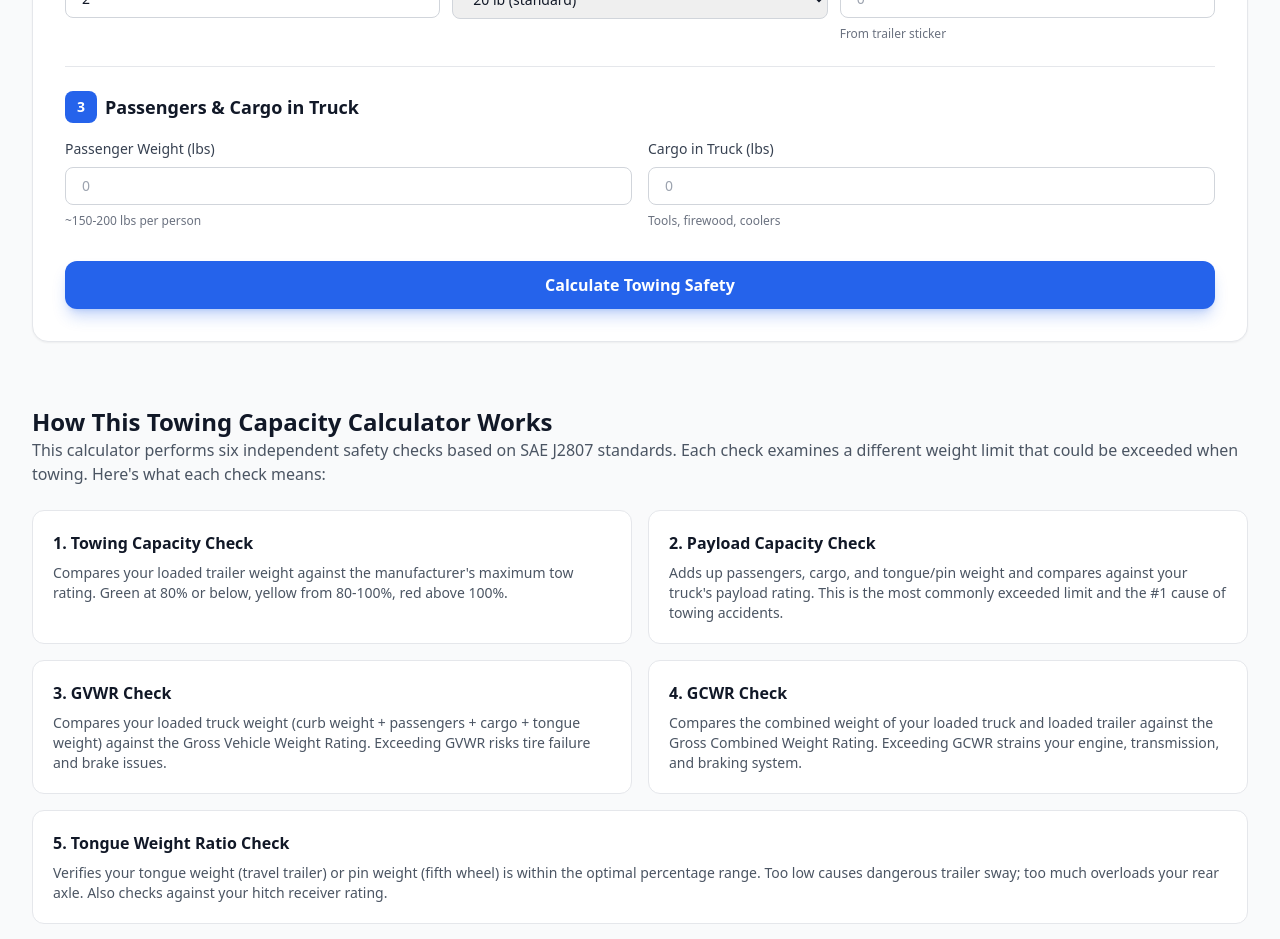
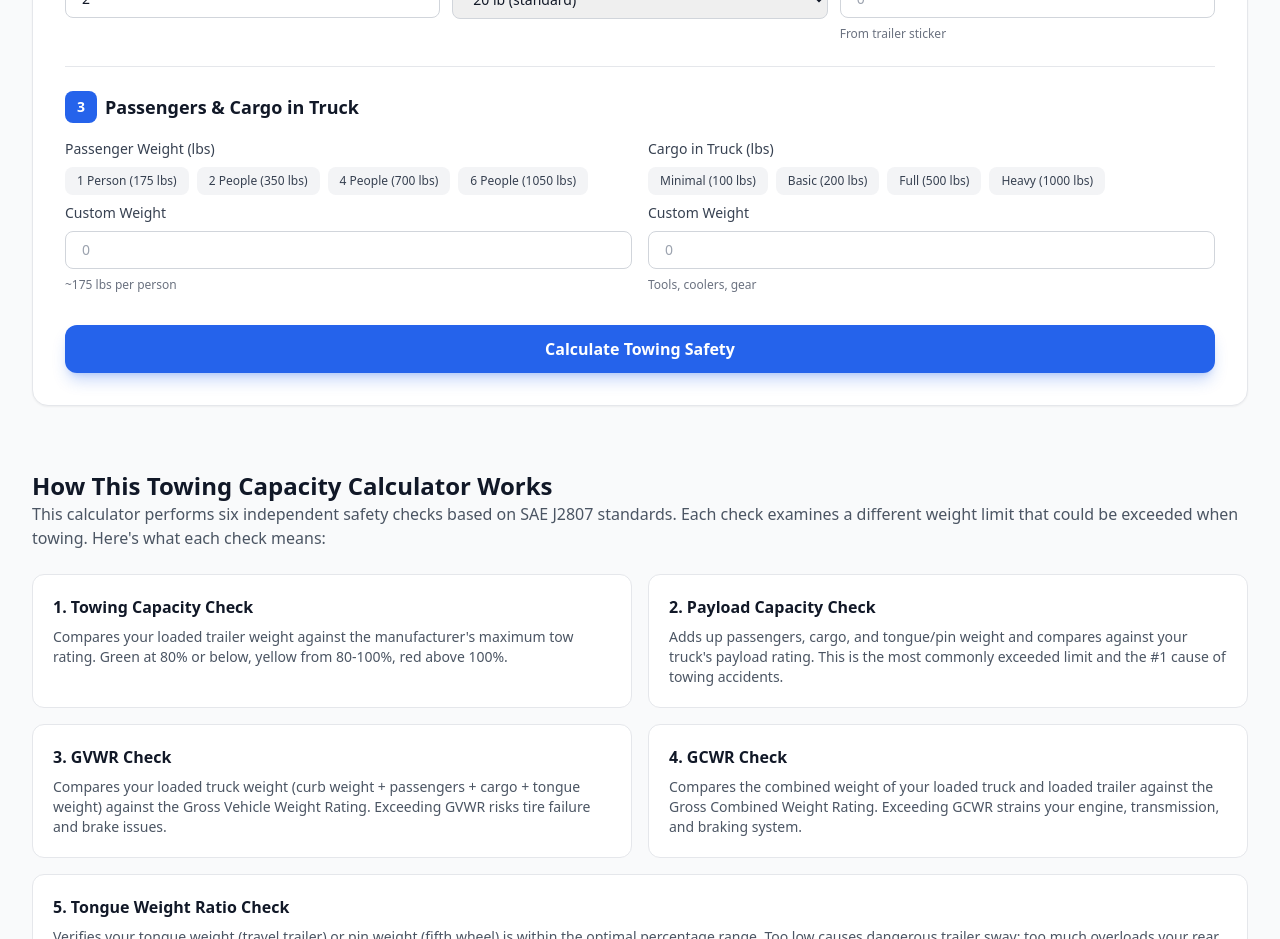
Before and after one commit to Zhou-Xiaoyong/rv-towing-calculator, a Next.js app: page /towing-capacity-calculator in a window 1280 px wide. Shown: the part 780-1719 px from the top of the page. Built offline with nearby package versions, Linux system fonts and the light colour scheme.

Commit message:
feat: 网站改进建议
Co-authored-by: traeagent <traeagent@users.noreply.github.com>

```diff
--- a/src/components/calculators/TowingCalculator.tsx
+++ b/src/components/calculators/TowingCalculator.tsx
@@ -147,9 +147,16 @@ export default function TowingCalculator() {
     setTrailerType(trailer.type === "fifth-wheel" ? "fifth-wheel" : "travel-trailer");
     // Auto-set propane tanks based on trailer data
     if (trailer.propaneLbs) {
-      setPropaneTanks(Math.round(trailer.propaneLbs / 20)); // Assume 20lb tanks
+      setPropaneTanks(Math.round(trailer.propaneLbs / 20));
       setPropaneTankSize(20);
     }
+    // Smart default: cargo weight = 12% of dry weight (typical RV loading)
+    const estimatedCargo = Math.round(trailer.dryWeight * 0.12);
+    setCargoWeight(estimatedCargo);
+    // Smart default: passengers = 4 people × 175 lbs = 700 lbs
+    setPassengerWeight(700);
+    // Smart default: truck cargo = 200 lbs (coolers, tools, basic gear)
+    setTruckCargoWeight(200);
   };
 
   const handleCalculate = useCallback(() => {
@@ -418,52 +425,56 @@ export default function TowingCalculator() {
                 selectedTrailerId={selectedTrailer?.id}
               />
 
-              {/* Selected trailer info */}
+              {/* Auto-filled specs summary */}
               {selectedTrailer && (
-                <div className="bg-green-50 border border-green-200 rounded-lg p-4">
-                  <div className="flex items-start justify-between mb-2">
-                    <h4 className="font-semibold text-green-900">
-                      {selectedTrailer.brand} {selectedTrailer.model} {selectedTrailer.trim}
-                    </h4>
-                    <span className="text-xs bg-green-200 text-green-800 px-2 py-1 rounded">
-                      {selectedTrailer.type}
+                <div className="rounded-lg border border-green-200 bg-green-50 p-4">
+                  <p className="mb-3 text-sm font-medium text-green-800">
+                    ✓ Specs auto-filled from database
+                  </p>
+                  <div className="grid grid-cols-2 gap-2 text-sm">
+                    <div className="flex items-center justify-between">
+                      <span className="text-green-600">Dry Weight</span>
+                      <span className="font-medium text-green-900">
+                        {selectedTrailer.dryWeight} lbs
                       </span>
                     </div>
-                  <div className="grid grid-cols-2 md:grid-cols-4 gap-2 text-sm">
-                    <div>
-                      <span className="text-green-700">Dry Weight:</span>
-                      <p className="font-medium">{selectedTrailer.dryWeight} lbs</p>
+                    <div className="flex items-center justify-between">
+                      <span className="text-green-600">GVWR</span>
+                      <span className="font-medium text-green-900">
+                        {selectedTrailer.gvwr} lbs
+                      </span>
                     </div>
-                    <div>
-                      <span className="text-green-700">GVWR:</span>
-                      <p className="font-medium">{selectedTrailer.gvwr} lbs</p>
+                    <div className="flex items-center justify-between">
+                      <span className="text-green-600">
+                        {selectedTrailer.type === "fifth-wheel"
+                          ? "Pin Weight"
+                          : "Hitch Weight"}
+                      </span>
+                      <span className="font-medium text-green-900">
+                        {selectedTrailer.pinWeight || selectedTrailer.hitchWeight} lbs
+                      </span>
                     </div>
-                    <div>
-                      <span className="text-green-700">
-                        {selectedTrailer.type === "fifth-wheel" ? "Pin Weight:" : "Hitch Weight:"}
+                    <div className="flex items-center justify-between">
+                      <span className="text-green-600">Length</span>
+                      <span className="font-medium text-green-900">
+                        {selectedTrailer.length} ft
                       </span>
-                      <p className="font-medium">
-                        {selectedTrailer.pinWeight || selectedTrailer.hitchWeight} lbs
-                      </p>
-                    </div>
-                    <div>
-                      <span className="text-green-700">Length:</span>
-                      <p className="font-medium">{selectedTrailer.length} ft</p>
                     </div>
                   </div>
-                  <p className="mt-2 text-xs text-green-700">
-                    ✓ Specs auto-filled from database. You can adjust cargo and water below.
-                  </p>
                 </div>
               )}
 
-              {/* Still allow adjusting cargo, water, etc. */}
+              {/* Adjust these values if needed */}
+              <div className="mt-4 rounded-lg border border-gray-200 bg-gray-50 p-4">
+                <p className="mb-3 text-sm font-medium text-gray-700">
+                  Adjust Loaded Weight (optional)
+                </p>
                 <div className="grid grid-cols-2 gap-3 md:grid-cols-3">
                   <NumberInput
                     label="Cargo in Trailer (lbs)"
                     value={cargoWeight}
                     onChange={setCargoWeight}
-                  hint="Gear, food, clothing"
+                    hint={`${Math.round((cargoWeight / dryWeight) * 100)}% of dry weight`}
                   />
                   <NumberInput
                     label="Fresh Water (gallons)"
@@ -475,7 +486,9 @@ export default function TowingCalculator() {
                     label="Propane Tanks"
                     value={propaneTanks}
                     onChange={setPropaneTanks}
+                    hint={`${propaneTanks} × ${propaneTankSize} lbs`}
                   />
+                </div>
               </div>
             </div>
           ) : (
@@ -579,18 +592,70 @@ export default function TowingCalculator() {
             Passengers &amp; Cargo in Truck
           </h2>
           <div className="grid grid-cols-1 gap-4 md:grid-cols-2">
+            <div>
+              <label className="mb-2 block text-sm font-medium text-gray-700">
+                Passenger Weight (lbs)
+              </label>
+              <div className="flex flex-wrap gap-2 mb-2">
+                {[
+                  { label: "1 Person", value: 175 },
+                  { label: "2 People", value: 350 },
+                  { label: "4 People", value: 700 },
+                  { label: "6 People", value: 1050 },
+                ].map((option) => (
+                  <button
+                    key={option.value}
+                    type="button"
+                    onClick={() => setPassengerWeight(option.value)}
+                    className={`px-3 py-1.5 rounded-lg text-xs font-medium transition-colors ${
+                      passengerWeight === option.value
+                        ? "bg-brand-600 text-white"
+                        : "bg-gray-100 text-gray-700 hover:bg-gray-200"
+                    }`}
+                  >
+                    {option.label} ({option.value} lbs)
+                  </button>
+                ))}
+              </div>
               <NumberInput
-              label="Passenger Weight (lbs)"
+                label="Custom Weight"
                 value={passengerWeight}
                 onChange={setPassengerWeight}
-              hint="~150-200 lbs per person"
+                hint="~175 lbs per person"
               />
+            </div>
+            <div>
+              <label className="mb-2 block text-sm font-medium text-gray-700">
+                Cargo in Truck (lbs)
+              </label>
+              <div className="flex flex-wrap gap-2 mb-2">
+                {[
+                  { label: "Minimal", value: 100 },
+                  { label: "Basic", value: 200 },
+                  { label: "Full", value: 500 },
+                  { label: "Heavy", value: 1000 },
+                ].map((option) => (
+                  <button
+                    key={option.value}
+                    type="button"
+                    onClick={() => setTruckCargoWeight(option.value)}
+                    className={`px-3 py-1.5 rounded-lg text-xs font-medium transition-colors ${
+                      truckCargoWeight === option.value
+                        ? "bg-brand-600 text-white"
+                        : "bg-gray-100 text-gray-700 hover:bg-gray-200"
+                    }`}
+                  >
+                    {option.label} ({option.value} lbs)
+                  </button>
+                ))}
+              </div>
               <NumberInput
-              label="Cargo in Truck (lbs)"
+                label="Custom Weight"
                 value={truckCargoWeight}
                 onChange={setTruckCargoWeight}
-              hint="Tools, firewood, coolers"
+                hint="Tools, coolers, gear"
               />
+            </div>
           </div>
         </div>
 
```
Lines whose indentation alone changed are shown as unchanged.
